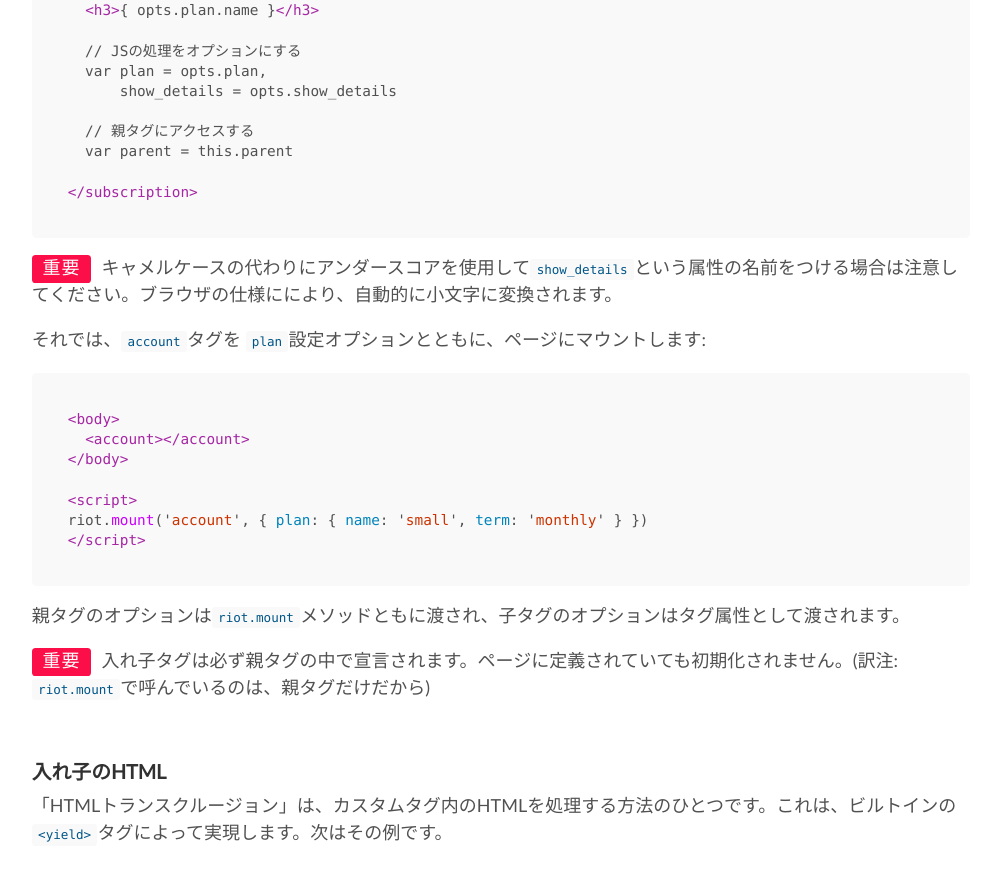
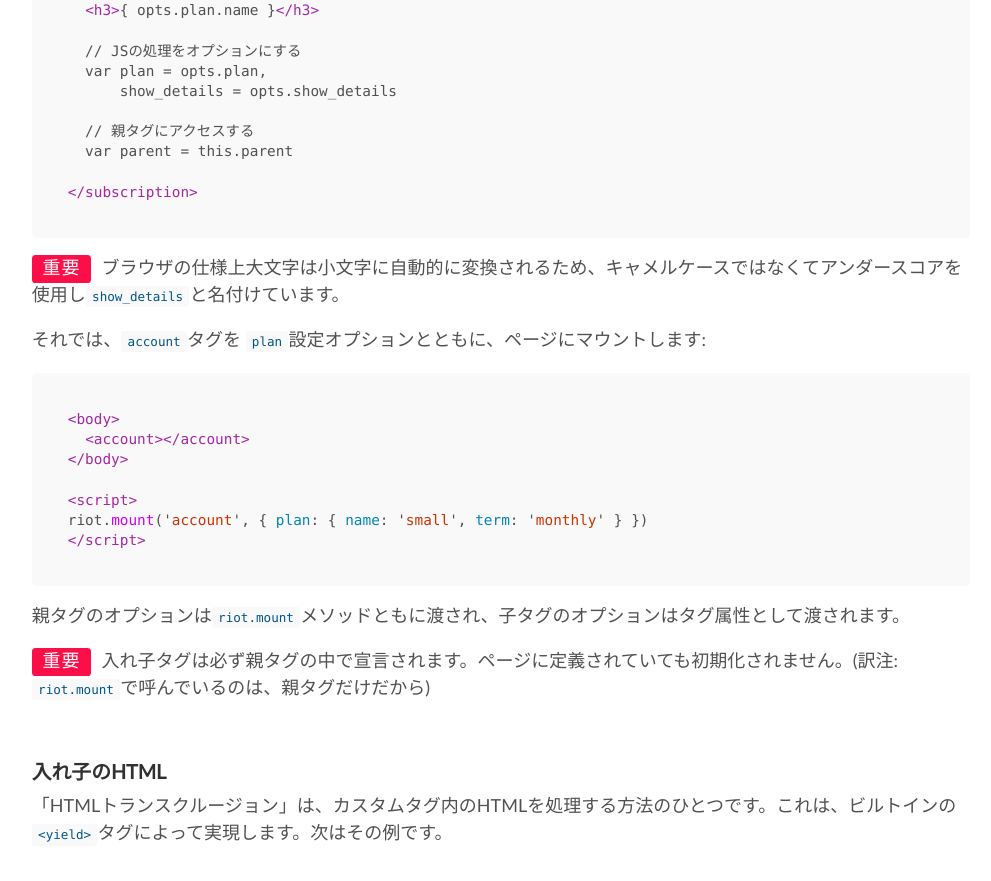
Before and after one commit to riot/riot.github.io, a Jekyll site: the page built from ja/guide/index.md, in a window 1280 px wide and 900 px high, scrolled down 17015 px. Shown: the top 881 px of the window, without its empty margins (139-1130 px from the left). Built offline with Jekyll 4.4.1, drawn with Linux system fonts in a browser that asks for light colours; nearby versions of some CDN libraries.

Commit message:
Fix: Change ja translation of tiny part

````diff
--- a/ja/guide/index.md
+++ b/ja/guide/index.md
@@ -663,7 +663,7 @@ Riotのテンプレート変数は、HTML形式を含まないテキストのみ
 </subscription>
 ```
 
-<span class="tag red">重要</span> キャメルケースの代わりにアンダースコアを使用して`show_details`という属性の名前をつける場合は注意してください。ブラウザの仕様ににより、自動的に小文字に変換されます。
+<span class="tag red">重要</span> ブラウザの仕様上大文字は小文字に自動的に変換されるため、キャメルケースではなくてアンダースコアを使用し`show_details`と名付けています。
 
 それでは、`account`タグを `plan`設定オプションとともに、ページにマウントします:
 
````
